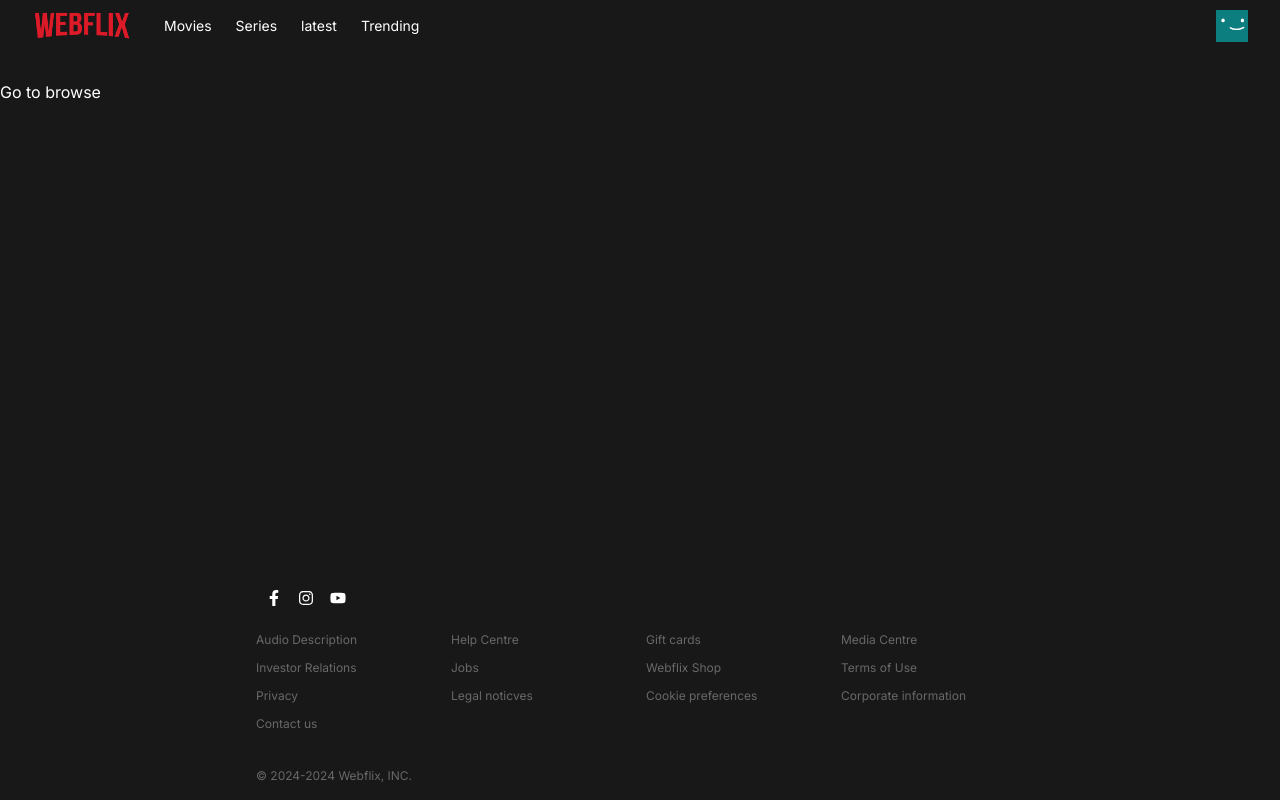
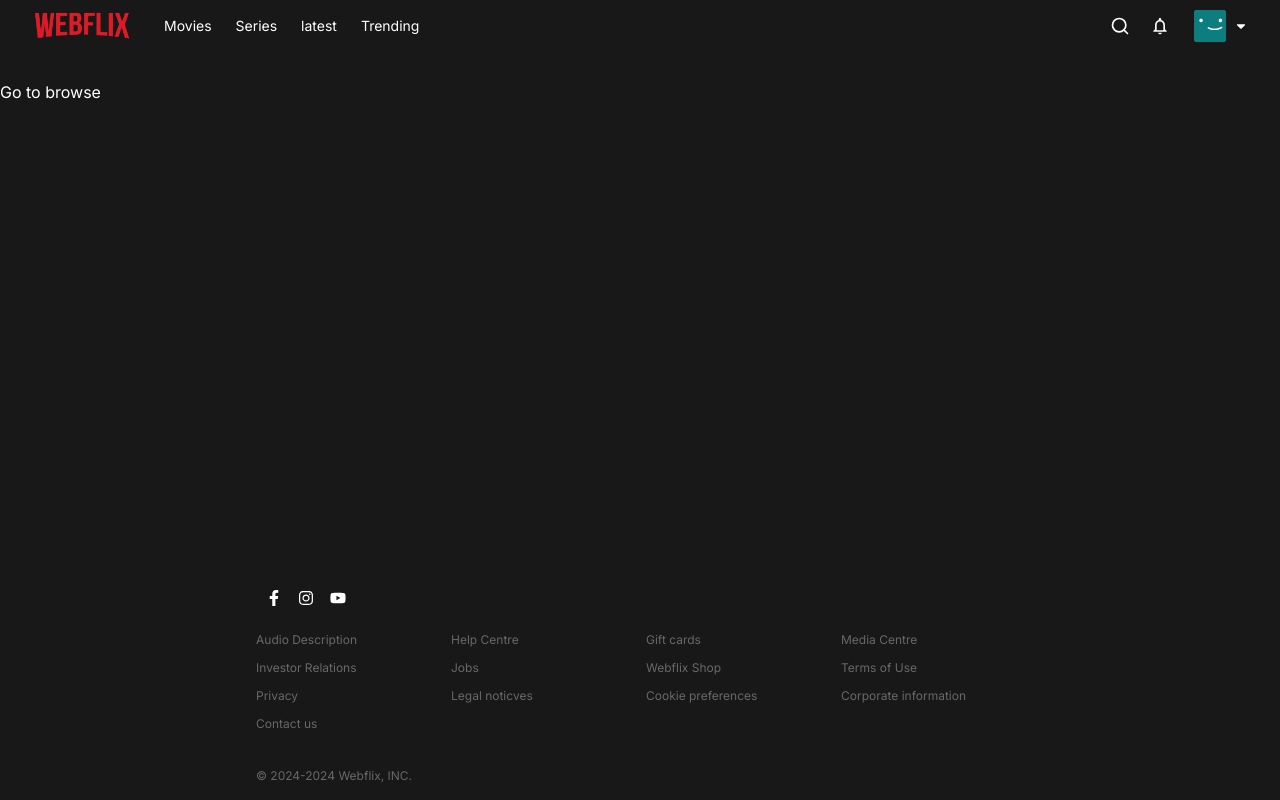
Before and after one commit to HFx6/webflix, a Next.js app: page / in a window 1280 px wide. Built offline with nearby package versions, Linux system fonts and the light colour scheme.

Commit message:
input and search

```diff
--- a/src/app/(root)/browse/mediamodal.jsx
+++ b/src/app/(root)/browse/mediamodal.jsx
@@ -17,6 +17,7 @@ async function getMovie(mediaid) {
 	);
 	return res.json();
 }
+
 function getColor(value) {
 	const colors = [
 		{ val: 0, color: "red" },
--- a/src/app/(root)/components/navbar.jsx
+++ b/src/app/(root)/components/navbar.jsx
@@ -16,6 +16,11 @@ import {
 	DropdownMenuTrigger,
 } from "@/components/ui/dropdown-menu";
 import Image from "next/image";
+
+import { FaCaretDown } from "react-icons/fa";
+import { MdOutlineNotificationsNone } from "react-icons/md";
+
+import SearchInput from "./searchinput";
 
 import Mobile from "./mobile";
 
@@ -89,21 +94,25 @@ export default function SiteHeader() {
 				</div>
 				<Mobile />
 				<div className="flex flex-1 items-center justify-between space-x-2 md:justify-end">
-					<div className="w-full flex-1 md:w-auto md:flex-none"></div>
+					<div className="w-full flex-1 md:w-auto md:flex-none flex gap-4 text-xl items-center">
+						<SearchInput />
+						<MdOutlineNotificationsNone className="cursor-pointer" />
+					</div>
 					<nav className="flex items-center">
 						<DropdownMenu>
 							<DropdownMenuTrigger asChild>
 								<Button
-									variant="ghost"
-									className="relative h-8 w-8"
+									variant="navbardropdown"
+									className="relative h-8 ml-4 px-0"
 								>
-									<Avatar className="h-8 w-8">
+									<Avatar className="h-8 w-8 rounded-sm">
 										<AvatarImage
 											src="/avatar.png"
 											alt="@shadcn"
 										/>
 										<AvatarFallback>JS</AvatarFallback>
 									</Avatar>
+									<FaCaretDown />
 								</Button>
 							</DropdownMenuTrigger>
 							<DropdownMenuContent
--- /dev/null
+++ b/src/app/(root)/components/searchinput.jsx
@@ -0,0 +1,60 @@
+"use client";
+
+// import { Input } from "@/components/ui/input";
+
+import useScrollPosition from "../hooks/useScrollPosition";
+
+import { useState, useRef } from "react";
+import { FiSearch } from "react-icons/fi";
+import { useRouter } from "next/navigation";
+
+export default function SearchInput() {
+	const router = useRouter();
+	const scrollPosition = useScrollPosition();
+	const [show, setShow] = useState(false);
+	const inputRef = useRef(null);
+	const buttonRef = useRef(null);
+
+	function handleFocus() {
+		setShow(true);
+		inputRef.current.focus();
+	}
+
+	function handleBlur(e) {
+		setShow(false);
+	}
+
+	function handleSubmit(e) {
+		e.preventDefault();
+		router.push(`/search?q=${inputRef.current.value}`);
+	}
+
+	return (
+		<form onSubmit={handleSubmit}>
+			<div
+				className={`flex items-center p-1 ${
+					scrollPosition.pixels > 90 && show
+						? "border-white border-[1px]"
+						: ""
+				} ${show ? "gap-2" : ""} `}
+				onBlur={handleBlur}
+			>
+				<FiSearch
+					ref={buttonRef}
+					className="cursor-pointer"
+					onClick={handleFocus}
+				/>
+				<input
+					className={`${
+						show ? "w-52" : "w-0"
+					} text-base bg-transparent transition-[width] duration-300 border-transparent focus:outline-none focus:border-transparent focus:ring-0 focus:shadow-transparent`}
+					ref={inputRef}
+					name="q"
+				/>
+				<button type="submit" style={{ display: "none" }}>
+					Submit
+				</button>
+			</div>
+		</form>
+	);
+}
--- /dev/null
+++ b/src/app/api/search/route.js
@@ -0,0 +1,21 @@
+export async function GET(request) {
+	const searchParams = request.nextUrl.searchParams;
+	const query = searchParams.get("q");
+	const options = {
+		method: "GET",
+		headers: {
+			accept: "application/json",
+			Authorization: "Bearer " + process.env.TMDB_API_KEY,
+		},
+	};
+
+	const dataRequest = await fetch(
+		`https://api.themoviedb.org/3/search/movie?query=${encodeURIComponent(
+			query
+		)}&include_adult=false&language=en-US&page=1`,
+		options
+	);
+	const data = await dataRequest.json();
+
+	return Response.json({ data });
+}
--- a/src/components/ui/button.jsx
+++ b/src/components/ui/button.jsx
@@ -17,6 +17,7 @@ const buttonVariants = cva(
         secondary:
           "bg-neutral-100 text-neutral-900 hover:bg-neutral-100/80 dark:bg-neutral-800 dark:text-neutral-50 dark:hover:bg-neutral-800/80",
         ghost: "hover:bg-neutral-100 hover:text-neutral-900 dark:hover:bg-neutral-800 dark:hover:text-neutral-50",
+        navbardropdown: "gap-2 !ring-offset-transparent !ring-transparent !hover:!ring-transparent !hover:!ring-offset-transparent !hover:bg-transparent !hover:text-neutral-900 dark:!hover:!ring-transparent dark:!hover:!ring-offset-transparent dark:!hover:bg-transparent dark:!hover:text-neutral-50",
         link: "text-neutral-900 underline-offset-4 hover:underline dark:text-neutral-50",
         moreinfo: "!bg-[#6b6b6bbd] backdrop-blur"
       },
--- /dev/null
+++ b/src/components/ui/input.jsx
@@ -0,0 +1,19 @@
+import * as React from "react"
+
+import { cn } from "@/lib/utils"
+
+const Input = React.forwardRef(({ className, type, ...props }, ref) => {
+  return (
+    (<input
+      type={type}
+      className={cn(
+        "flex h-10 w-full rounded-md border border-neutral-200 bg-white px-3 py-2 text-sm ring-offset-white file:border-0 file:bg-transparent file:text-sm file:font-medium placeholder:text-neutral-500 focus-visible:outline-none focus-visible:ring-2 focus-visible:ring-neutral-950 focus-visible:ring-offset-2 disabled:cursor-not-allowed disabled:opacity-50 dark:border-neutral-800 dark:bg-neutral-950 dark:ring-offset-neutral-950 dark:placeholder:text-neutral-400 dark:focus-visible:ring-neutral-300",
+        className
+      )}
+      ref={ref}
+      {...props} />)
+  );
+})
+Input.displayName = "Input"
+
+export { Input }
```
Also changed, not shown: src/app/(root)/search/page.jsx (added, +60 -0 lines), src/components/ui/dropdown-menu.jsx (+87 -55 lines).
